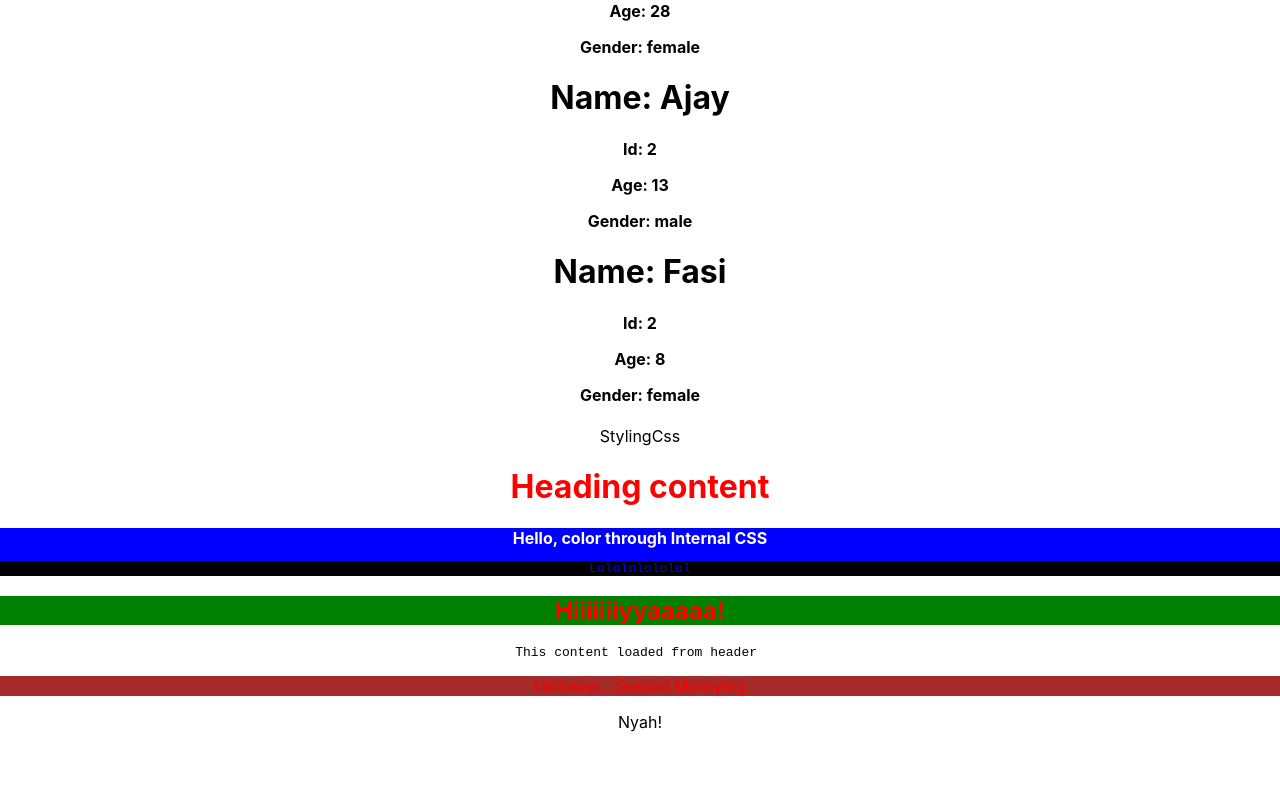
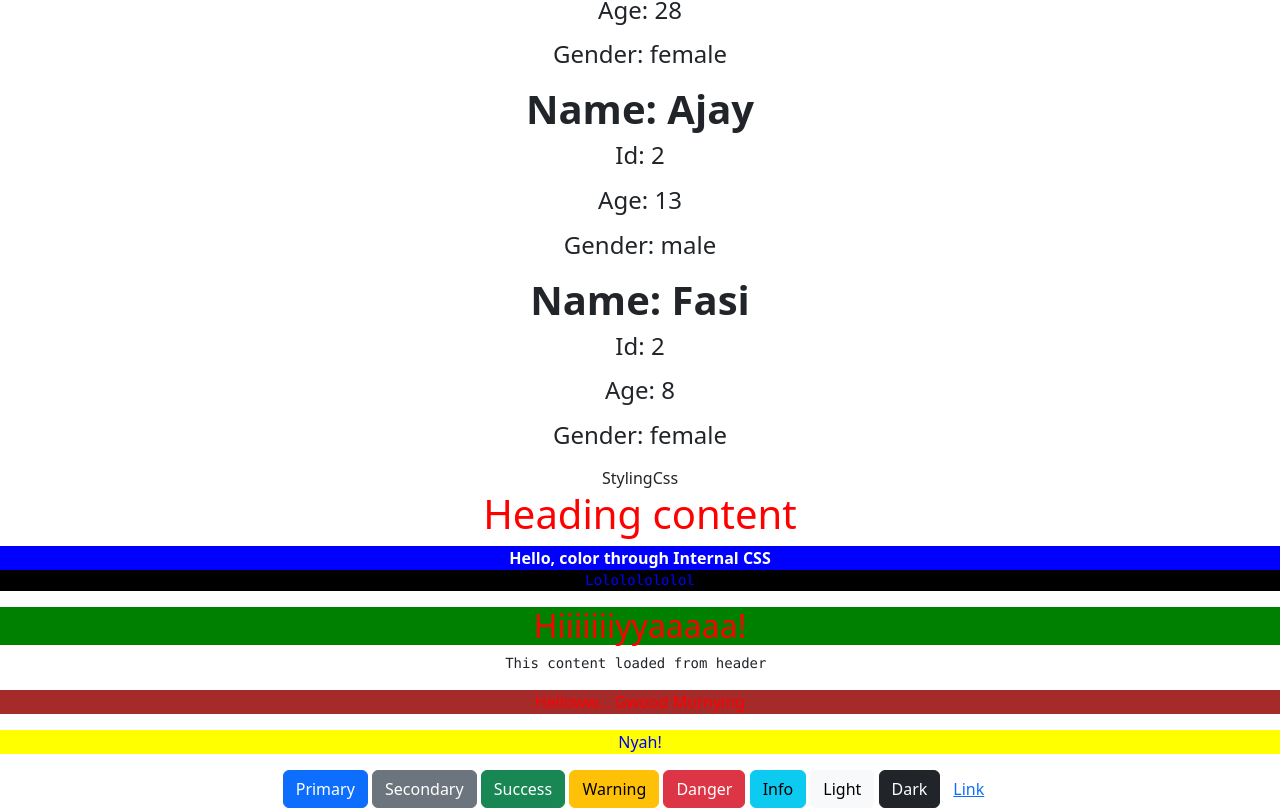
Before and after one commit to RaashidGIT/SecondApp, a React (Create React App) app: page / in a window 1280 px wide. Shown: the part 574-1382 px from the top of the page. Before the commit the page ends 1322 px from the top, so only its background shows below. Built offline with nearby package versions, Linux system fonts and the light colour scheme.

Commit message:
added bootsrap

```diff
--- a/package.json
+++ b/package.json
@@ -6,7 +6,9 @@
     "@testing-library/jest-dom": "^5.17.0",
     "@testing-library/react": "^13.4.0",
     "@testing-library/user-event": "^13.5.0",
+    "bootstrap": "^5.3.3",
     "react": "^18.3.1",
+    "react-bootstrap": "^2.10.4",
     "react-dom": "^18.3.1",
     "react-scripts": "5.0.1",
     "web-vitals": "^2.1.4"
--- a/src/App.js
+++ b/src/App.js
@@ -1,11 +1,13 @@
 // import logo from './logo.svg';
 import './App.css';
+import Bootstrap1 from './Components/Bootstrap1';
 import Header from './Components/Header';
 import Internal from './Components/Internal';
 import Mymap from './Components/Mymap';
 import Parent from './Components/Parent';
 import SimpleMap from './Components/SimpleMap';
 import StylingCss from './Components/StylingCss';
+import 'bootstrap/dist/css/bootstrap.min.css';
 
 function App() {
   return (
@@ -16,6 +18,7 @@
     <StylingCss/>
     <Internal/>
     <Header/>
+    <Bootstrap1/>
     </div>
   );
 }
--- /dev/null
+++ b/src/Components/Bootstrap1.js
@@ -0,0 +1,20 @@
+import React from 'react'
+import Button from 'react-bootstrap/Button';
+
+function Bootstrap1() {
+  return (
+    <>
+      <Button variant="primary">Primary</Button>{' '}
+      <Button variant="secondary">Secondary</Button>{' '}
+      <Button variant="success">Success</Button>{' '}
+      <Button variant="warning">Warning</Button>{' '}
+      <Button variant="danger">Danger</Button>{' '}
+      <Button variant="info">Info</Button>{' '}
+      <Button variant="light">Light</Button>{' '}
+      <Button variant="dark">Dark</Button>
+      <Button variant="link">Link</Button>
+    </>
+  )
+}
+
+export default Bootstrap1
--- a/src/Components/External.css
+++ b/src/Components/External.css
@@ -2,3 +2,7 @@
     color:red;
     background-color: brown;
 }
+.p2{
+    color:blue;
+    background-color: yellow;
+}
```
Also changed, not shown: 1 other file (tests, documents, lock files or other folders).
